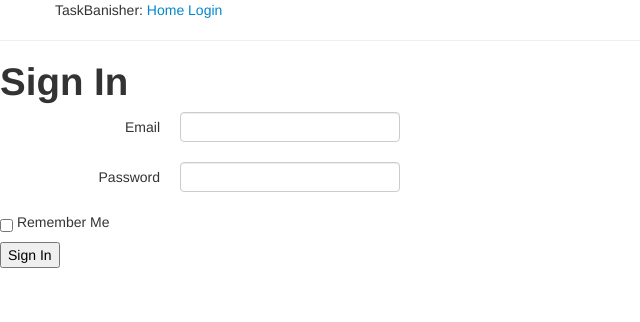
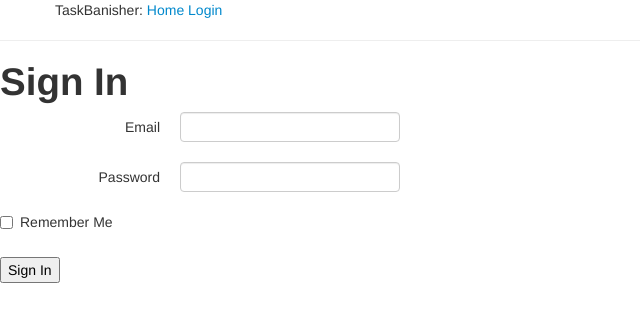
Before and after one commit to nboltralik/taskbanisher_copy, a Flask app: page /login in a window 1280 px wide. Shown: the top 322 px of the page, without its empty margins (0-640 px from the left). Run offline with Flask 2, Linux system fonts and the light colour scheme.

Commit message:
doing checkbox

```diff
--- a/app/templates/login.html
+++ b/app/templates/login.html
@@ -13,7 +13,9 @@
 	  <label class="control-label">Password</label>
 	  <div class="controls">{{ form.password(size=80) }}</div>
       </div>
-      <p>{{ form.remember_me }} Remember Me</p>
+      <div class="control-group">
+	  <label class="checkbox">{{ form.remember_me }} Remember Me</label>
+      </div>
       <p><input type="submit" value="Sign In"></p>
   </form>
 {% endblock %}
```
